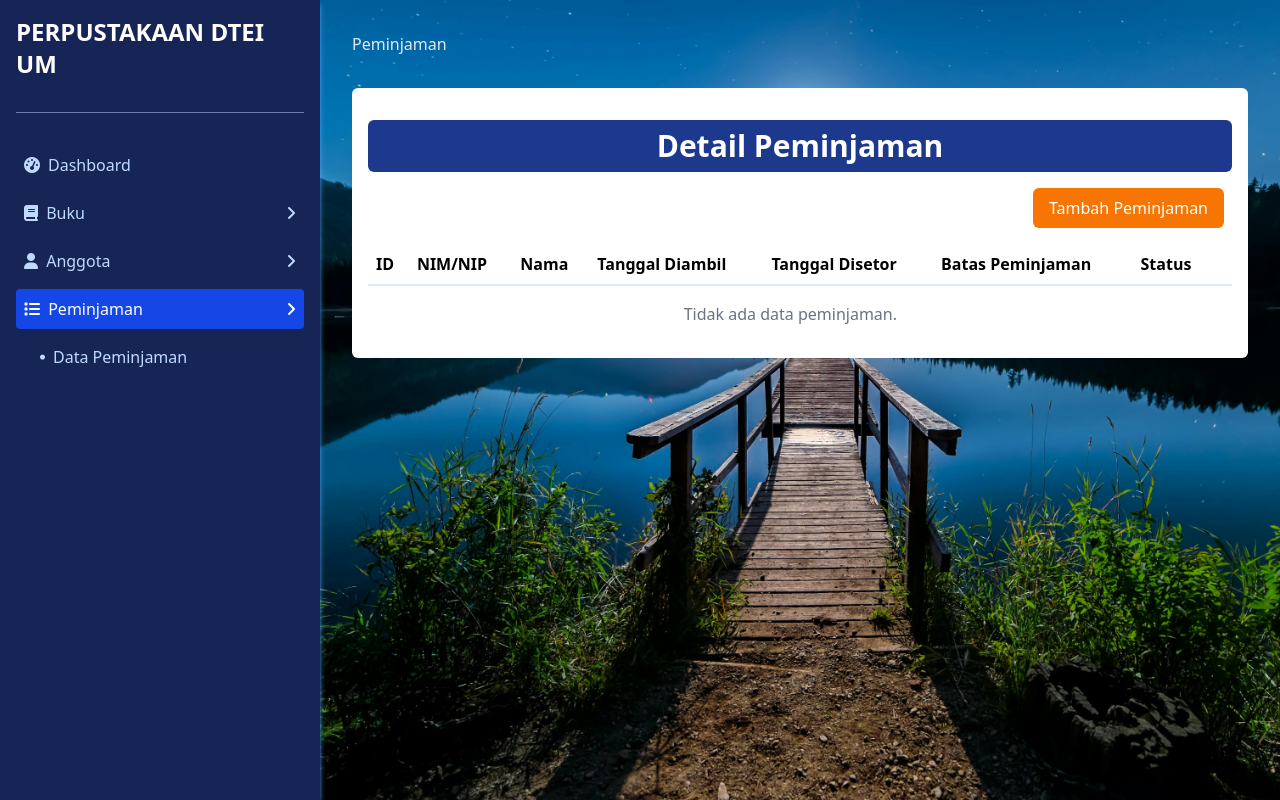
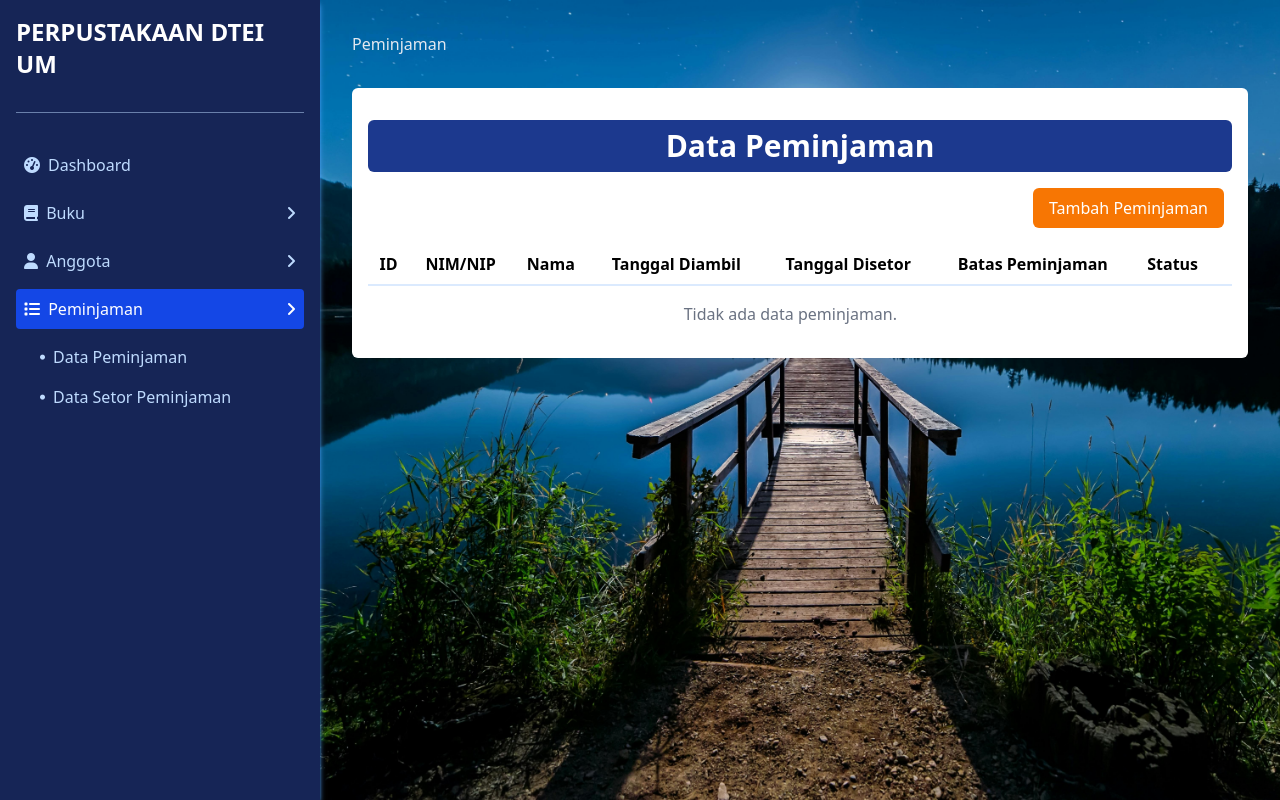
Before and after one commit to MFajarTrimulyo/Website-Peminjaman-Buku-Perpustakaan-OOP, a Flask app: page /peminjaman/index in a window 1280 px wide. Run offline with Flask 3, Linux system fonts and the light colour scheme; data that the repository does not hold is empty; some libraries are stand-ins or nearby versions.

Commit message:
UPDATE DELETE ERROR AND STATUS CHANGE

```diff
--- a/Code/app.py
+++ b/Code/app.py
@@ -722,8 +722,15 @@ def mahasiswa_setor_buku_delete(id):
 @app.route("/peminjaman/index")
 def peminjaman_index():
     object_peminjaman = Peminjaman("", "", "", "", "")
+    object_peminjaman.perbarui_status_terlambat(cursor, conn)
     peminjaman = object_peminjaman.read_from_db(cursor)
     return render_template('peminjaman/index.html', peminjaman=peminjaman)
+
+@app.route("/peminjaman/setor/index")
+def peminjaman_setor_index():
+    object_peminjaman = Peminjaman("", "", "", "", "")
+    peminjaman = object_peminjaman.read_from_db_setor(cursor)
+    return render_template('peminjaman/setor/index.html', peminjaman=peminjaman)
 
 @app.route("/peminjaman/create")
 def peminjaman_create():
@@ -829,13 +836,14 @@ def peminjaman_delete(id):
     cursor.execute("SELECT * FROM peminjaman WHERE id_peminjaman = %s", (id,))
     peminjaman = cursor.fetchone()
 
-    cursor.execute("SELECT * FROM detail_peminjaman WHERE fk_peminjaman = %s", (id,))
-    detail = cursor.fetchone()
 
     if peminjaman:
         # Object Peminjaman
         object_peminjaman = Peminjaman("","","","","")
         object_peminjaman.delete_from_db(cursor, conn, id)
+
+        cursor.execute("SELECT * FROM detail_peminjaman WHERE fk_peminjaman = %s", (id,))
+        detail = cursor.fetchone()
 
         if detail:
             # Object Detail
--- a/Code/templates/layouts.html
+++ b/Code/templates/layouts.html
@@ -124,6 +124,12 @@
                         <i class="fa fa-circle mr-2 text-[5px]" aria-hidden="true"></i>
                         <span>Data Peminjaman</span>
                     </a>
+                    <a href="{{url_for('peminjaman_setor_index')}}" class="flex items-center
+                    hover:text-white hover:bg-blue-800
+                    px-6 py-2 rounded transition-colors duration-200">
+                        <i class="fa fa-circle mr-2 text-[5px]" aria-hidden="true"></i>
+                        <span>Data Setor Peminjaman</span>
+                    </a>
                     <!-- <a href="" class="flex items-center
                     hover:text-white hover:bg-blue-800
                     px-6 py-2 rounded transition-colors duration-200">
--- a/Code/templates/peminjaman/index.html
+++ b/Code/templates/peminjaman/index.html
@@ -14,15 +14,16 @@
         </div>
     </a> -->
     <div class="flex my-4 py-2 justify-center bg-blue-900 rounded-md">
-        <span class="text-3xl text-white font-extrabold">Detail Peminjaman</span>
+        <span class="text-2xl md:text-3xl text-white font-bold">Data Peminjaman</span>
     </div>
+
     <div class="flex flex-col mb-4 items-end">
         <a href="{{ url_for('peminjaman_create')}}" class="mr-2 px-4 py-2 bg-[#F77603] hover:outline-2 hover:outline-[#F77603] hover:bg-white text-md text-white hover:text-black font-medium rounded-md transition-colors duration-200">Tambah Peminjaman</a>
     </div>
 
     <table class="w-full">
         <thead>
-            <tr class="text-left border-b-2 border-blue-100">
+            <tr class="text-center border-b-2 border-blue-100">
                 <th class="p-2">ID</th>
                 <th class="p-2">NIM/NIP</th>
                 <th class="p-2">Nama</th>
@@ -40,25 +41,96 @@
                 </tr>
             {% else %}
                 {% for list_peminjaman in peminjaman %}
-                <tr class="border-b-2 border-blue-100 border-spacing-4">
-                    <td class="py-4 px-2">{{ list_peminjaman[0] }}</td>
-                    <td class="py-4 px-2">{{ list_peminjaman[1] }}</td>
-                    <td class="py-4 px-2">{{ list_peminjaman[2] }}</td>
-                    <td class="py-4 px-2">{{ list_peminjaman[3] }}</td>
-                    <td class="py-4 px-2">{{ list_peminjaman[4] }}</td>
-                    <td class="py-4 px-2">{{ list_peminjaman[5] }}</td>
-                    <td class="py-4 px-2">{{ list_peminjaman[6] }}</td>
-                    <td class="grid grid-cols-2 py-4 px-2 gap-2">
-                        <a href="{{ url_for('peminjaman_edit', id=list_peminjaman[0]) }}" class="mr-2 px-4 py-2 text-center bg-blue-500 hover:outline-2 hover:outline-blue-500 hover:bg-white text-md text-white hover:text-black font-medium rounded-md transition-colors duration-200">Edit</a>
-                        <form action="{{ url_for('peminjaman_delete', id=list_peminjaman[0]) }}" method="post">
-                            <button type="submit" class="delete-btn mr-2 px-4 py-2 bg-red-500 hover:outline-2 hover:outline-red-500 hover:bg-white text-md text-white hover:text-black font-medium rounded-md transition-colors duration-200"
-                            data-url="{{ url_for('peminjaman_delete', id=list_peminjaman[0])}}">Delete</button>
-                        </form>
-                        <a href="{{ url_for('detail_peminjaman_index', id=list_peminjaman[0]) }}" class="col-span-2 w-32 mr-2 px-4 py-2 bg-slate-500 hover:outline-2 hover:outline-slate-500 hover:bg-white text-center text-md text-white hover:text-black font-medium rounded-md transition-colors duration-200">Detail</a>
-                        <form action="{{ url_for('peminjaman_approve', id=list_peminjaman[0]) }}" method="post">
-                            <button type="submit" class="delete-btn mr-2 px-4 py-2 bg-orange-500 hover:outline-2 hover:outline-orange-500 hover:bg-white text-md text-white hover:text-black font-medium rounded-md transition-colors duration-200"
-                            data-url="{{ url_for('peminjaman_approve', id=list_peminjaman[0])}}">Dikembalikan</button>
-                        </form>
+                <tr class="text-center font-semibold border-b-2 border-blue-100">
+                    <!-- ID -->
+                    <td class="py-4 px-2 text-gray-800">{{ list_peminjaman[0] }}</td>
+
+                    <!-- Nama Peminjam -->
+                    <td class="py-4 px-2 text-gray-800">{{ list_peminjaman[1] }}</td>
+
+                    <!-- Judul Buku -->
+                    <td class="py-4 px-2 text-gray-800">{{ list_peminjaman[2] }}</td>
+
+                    <!-- Tanggal Pinjam -->
+                    <td class="py-4 px-2">
+                        <div class="flex justify-center items-center h-full">
+                            <div class="bg-blue-500 text-white rounded-xl shadow-lg px-4 py-2 w-fit text-sm leading-tight">
+                                <div class="font-semibold">{{ list_peminjaman[3].strftime('%d-%m-%Y') }}</div>
+                                <div class="text-xs">{{ list_peminjaman[3].strftime('%H:%M:%S') }}</div>
+                            </div>
+                        </div>
+                    </td>
+
+                    <!-- Tanggal Disetor -->
+                    <td class="py-4 px-2">
+                        {% if list_peminjaman[4] == none %}
+                            <div class="inline-block bg-slate-500 text-white font-semibold rounded-xl shadow px-4 py-2 text-sm w-fit">
+                                Belum disetor
+                            </div>
+                        {% else %}
+                            <div class="inline-block bg-blue-500 text-white font-semibold rounded-xl shadow px-4 py-2 text-sm w-fit">
+                                {{ list_peminjaman[4].strftime('%d-%m-%Y %H:%M:%S') }}
+                            </div>
+                        {% endif %}
+                    </td>
+
+                    <!-- Batas Peminjaman -->
+                    <td class="py-4 px-2">
+                        <span class="bg-orange-400 text-white font-semibold rounded-full px-4 py-2 text-sm shadow">
+                            {{ list_peminjaman[5] }}
+                        </span>
+                    </td>
+
+                    <!-- Status -->
+                    <td class="py-4 px-2">
+                        {% if list_peminjaman[6] == 'Dipinjam' %}
+                            <span class="bg-green-600 text-white rounded-full px-4 py-2 inline-block text-sm shadow">
+                                {{ list_peminjaman[6] }}
+                            </span>
+                        {% elif list_peminjaman[6] == 'Terlambat' %}
+                            <span class="bg-red-600 text-white rounded-full px-4 py-2 inline-block text-sm shadow">
+                                {{ list_peminjaman[6] }}
+                            </span>
+                        {% elif list_peminjaman[6] == 'Dikembalikan' %}
+                            <span class="bg-slate-600 text-white rounded-full px-4 py-2 inline-block text-sm shadow">
+                                {{ list_peminjaman[6] }}
+                            </span>
+                        {% endif %}
+                    </td>
+
+                    <!-- Action Buttons -->
+                    <td class="py-4 px-2">
+                        <div class="grid grid-cols-2 gap-2">
+                            <!-- Edit Button -->
+                            <a href="{{ url_for('peminjaman_edit', id=list_peminjaman[0]) }}"
+                                class="px-4 py-2 bg-blue-500 hover:bg-white hover:text-black hover:outline hover:outline-2 hover:outline-blue-500 text-white rounded-md transition duration-200 text-sm text-center">
+                                Edit
+                            </a>
+
+                            <!-- Delete Button -->
+                            <form action="{{ url_for('peminjaman_delete', id=list_peminjaman[0]) }}" method="post">
+                                <button type="submit"
+                                    class="delete-btn px-4 py-2 bg-red-500 hover:bg-white hover:text-black hover:outline hover:outline-2 hover:outline-red-500 text-white rounded-md transition duration-200 text-sm w-full"
+                                    data-url="{{ url_for('peminjaman_delete', id=list_peminjaman[0]) }}">
+                                    Delete
+                                </button>
+                            </form>
+
+                            <!-- Detail Button -->
+                            <a href="{{ url_for('detail_peminjaman_index', id=list_peminjaman[0]) }}"
+                                class="px-4 py-2 bg-slate-500 hover:bg-white hover:text-black hover:outline hover:outline-2 hover:outline-slate-500 text-white rounded-md transition duration-200 text-sm text-center">
+                                Detail
+                            </a>
+
+                            <!-- Setor Button -->
+                            <form action="{{ url_for('peminjaman_approve', id=list_peminjaman[0]) }}" method="post">
+                                <button type="submit"
+                                    class="delete-btn px-4 py-2 bg-orange-500 hover:bg-white hover:text-black hover:outline hover:outline-2 hover:outline-orange-500 text-white rounded-md transition duration-200 text-sm w-full"
+                                    data-url="{{ url_for('peminjaman_approve', id=list_peminjaman[0]) }}">
+                                    Setor
+                                </button>
+                            </form>
+                        </div>
                     </td>
                 </tr>
                 {% endfor %}
```
Also changed, not shown: Code/sistem0.py (+18 -10 lines), Code/templates/peminjaman/setor/index.html (added, +91 -0 lines).
